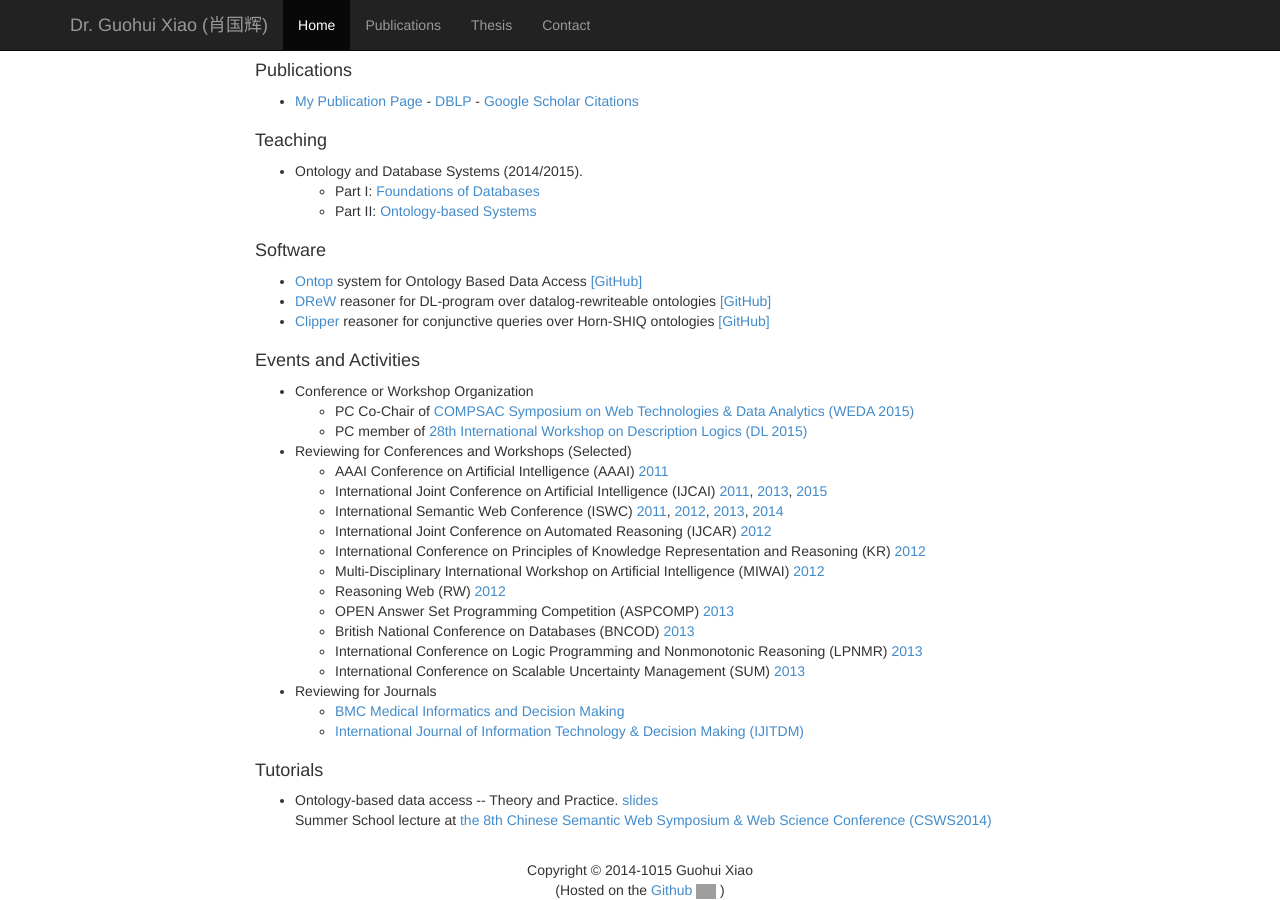
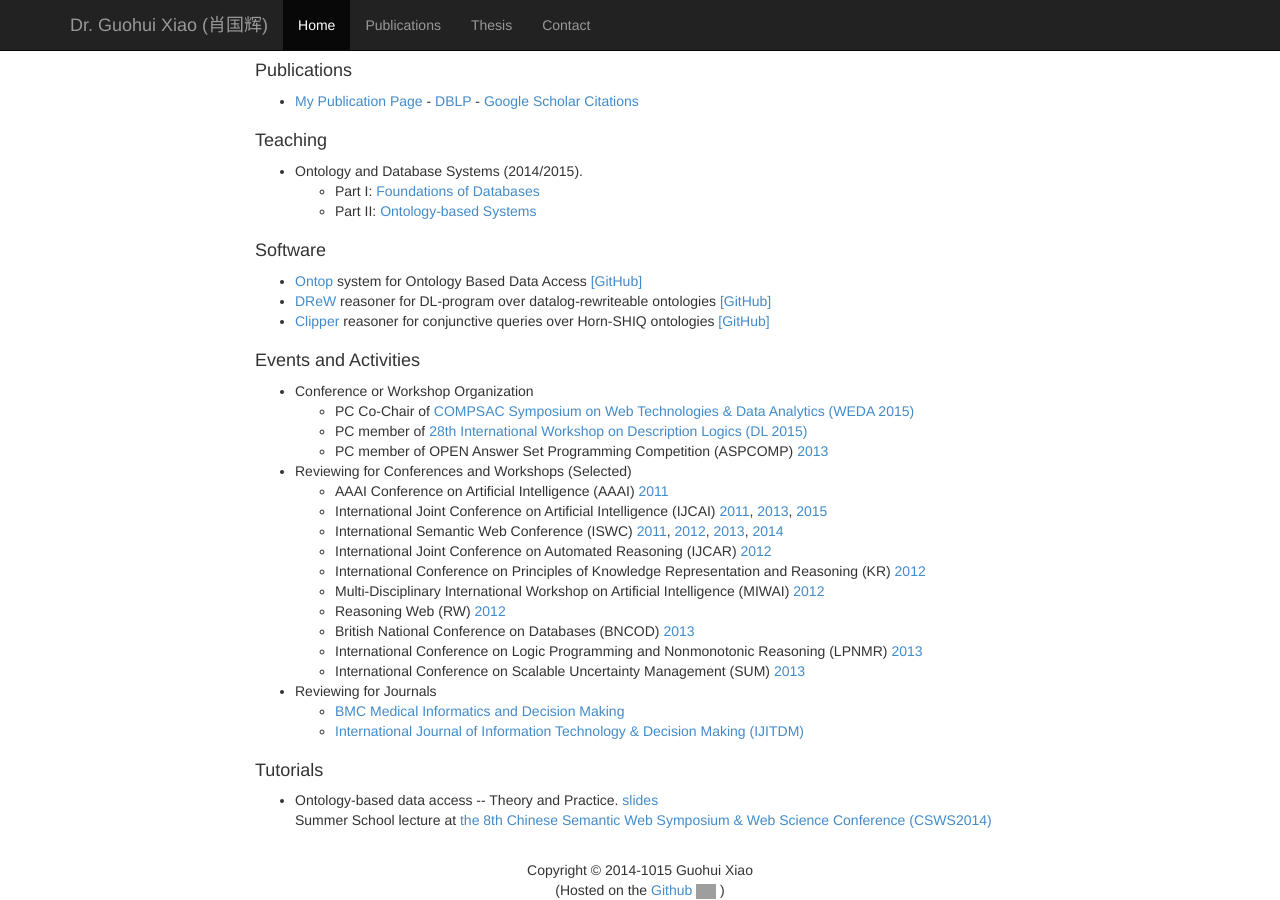
Before and after one commit to ghxiao/ghxiao.github.io, a Jekyll site: the page built from index.html, in a window 1280 px wide and 900 px high, scrolled down 1108 px. Built offline with Jekyll 4.4.1, drawn with Linux system fonts in a browser that asks for light colours; nearby versions of some CDN libraries; Markdown is read by kramdown in place of the engine named in the settings; part of the change alters nothing that is shown; grey boxes are pictures that could not be loaded.

Commit message:
Update index.html

```diff
--- a/index.html
+++ b/index.html
@@ -209,6 +209,8 @@ slug: home
                 <li> PC member of <a href="http://dl2015.image.ntua.gr/">28th International Workshop on Description
                     Logics (DL 2015)</a>
                 </li>
+                <li> PC member of OPEN Answer Set Programming Competition
+                    (ASPCOMP) <a href="https://www.mat.unical.it/aspcomp2013/">2013</a></li>
             </ul>
         </li>
         <li>
@@ -232,8 +234,6 @@ slug: home
                 <li>Multi-Disciplinary International Workshop on
                     Artificial Intelligence (MIWAI) <a href="http://khamreang.msu.ac.th/miwai12/">2012</a></li>
                 <li>Reasoning Web (RW) <a href="http://www.kr.tuwien.ac.at/events/rw2012/">2012</a></li>
-                <li>OPEN Answer Set Programming Competition
-                    (ASPCOMP) <a href="https://www.mat.unical.it/aspcomp2013/">2013</a></li>
                 <li>British National Conference on Databases (BNCOD) <a
                         href="http://www.cs.ox.ac.uk/bncod2013/">2013</a>
                 </li>
```
